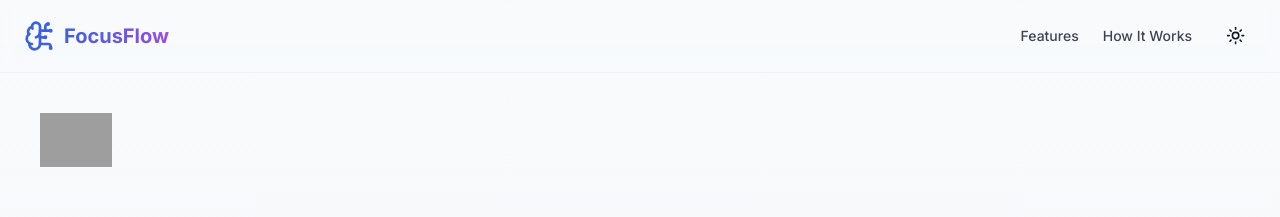
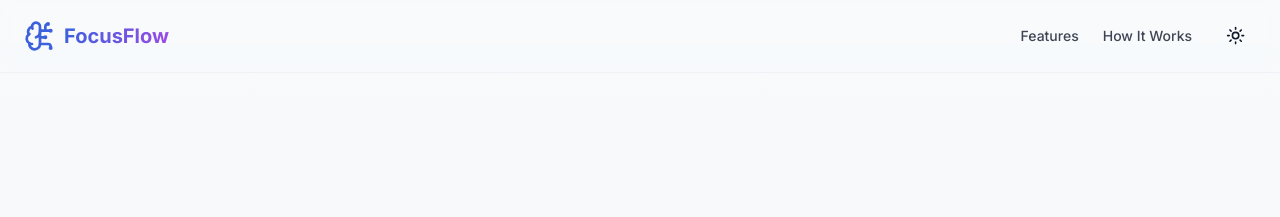
Before and after one commit to AkshatG130501/FocusFlow2.0, a Next.js app in the folder Frontend/: page / in a window 1280 px wide. Shown: the top 217 px of the page. Built offline with nearby package versions, Linux system fonts and the light colour scheme; no server answers; grey boxes are pictures that could not be loaded.

Commit message:
fix: remove bolt badge

```diff
--- a/Frontend/components/landing/landing-page.tsx
+++ b/Frontend/components/landing/landing-page.tsx
@@ -147,15 +147,6 @@ export default function LandingPage() {
 
       <main className="flex-grow">
         {/* Hero Section */}
-        <Link href="https://bolt.new/">
-          <Image
-            src={boltBadge}
-            alt="Bolt Badge"
-            width={72}
-            height={72}
-            className="ml-10 absolute mt-10 z-50 hover:scale-110 transition-transform duration-300 ease-in-out"
-          />
-        </Link>
         <section className="py-20 md:py-[15vh] container mx-auto px-4">
           <div className="flex flex-col items-center justify-center text-center max-w-3xl mx-auto min-h-[60vh]">
             <motion.div
```
